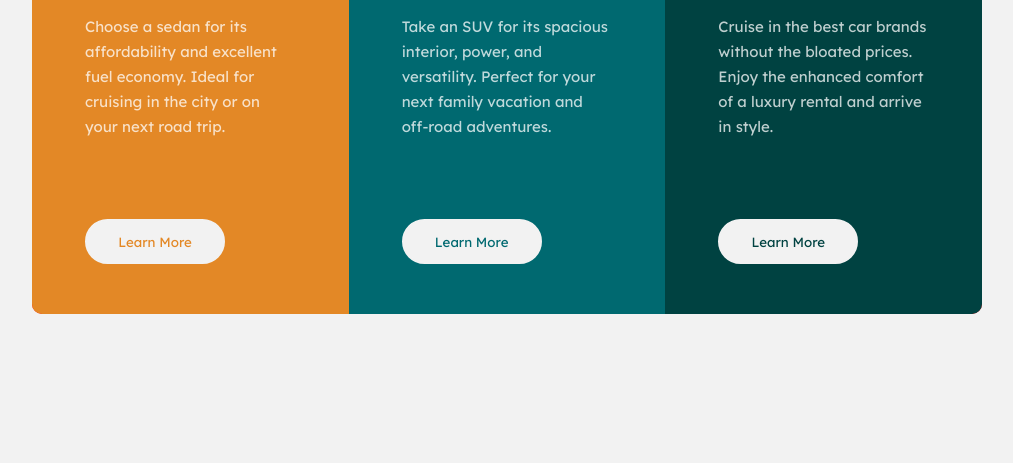
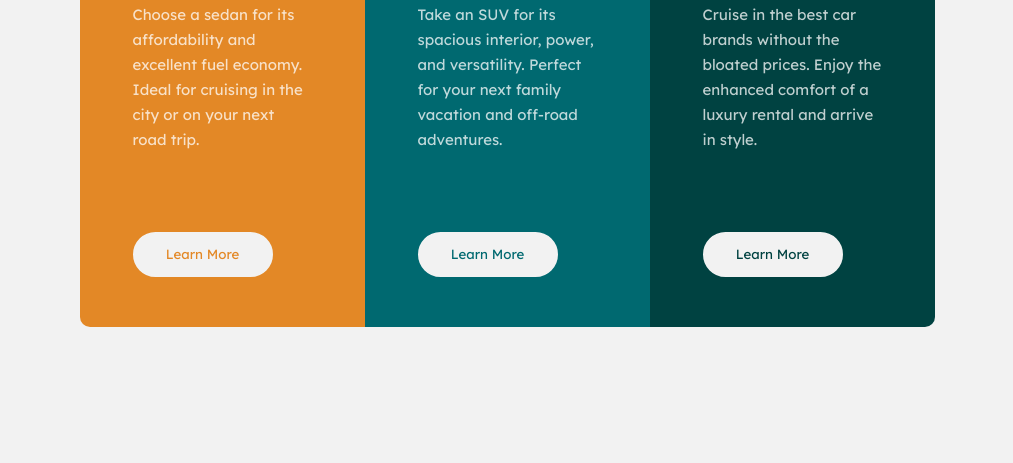
Before and after one commit to CyberLime/3ColumnPreviewCard, a plain HTML site: page index.html in a window 1280 px wide. Shown: the part 337-800 px from the top of the page, without its empty margins (133-1146 px from the left). Drawn offline with Linux system fonts and the light colour scheme.

Commit message:
Updating website

```diff
--- a/index.css
+++ b/index.css
@@ -22,6 +22,11 @@ body {
   background-color: var(--very-light-gray);
 }
 
+main {
+  display: flex;
+  justify-content: center;
+}
+
 h1 {
   color: var(--very-light-gray);
   font-family: 'Big Shoulders Display', sans-serif;
@@ -40,7 +45,6 @@ h1 {
   height: fit-content;
   width: 90%;
   max-width: 950px;
-  background-color: red;
   border-radius: 10px;
   overflow: hidden;
 }
--- a/index.html
+++ b/index.html
@@ -8,6 +8,7 @@
   <link rel="stylesheet" href="index.css">
 </head>
 <body>
+  <main>
     <ul class="card">
       <li style="--i: var(--bright-orange)">
         <img src="./images/icon-sedans.svg" alt="sedans">
@@ -31,5 +32,6 @@
         <input type="button" value="Learn More">
       </li>
     </ul>
+  </main>
 </body>
 </html>
```
